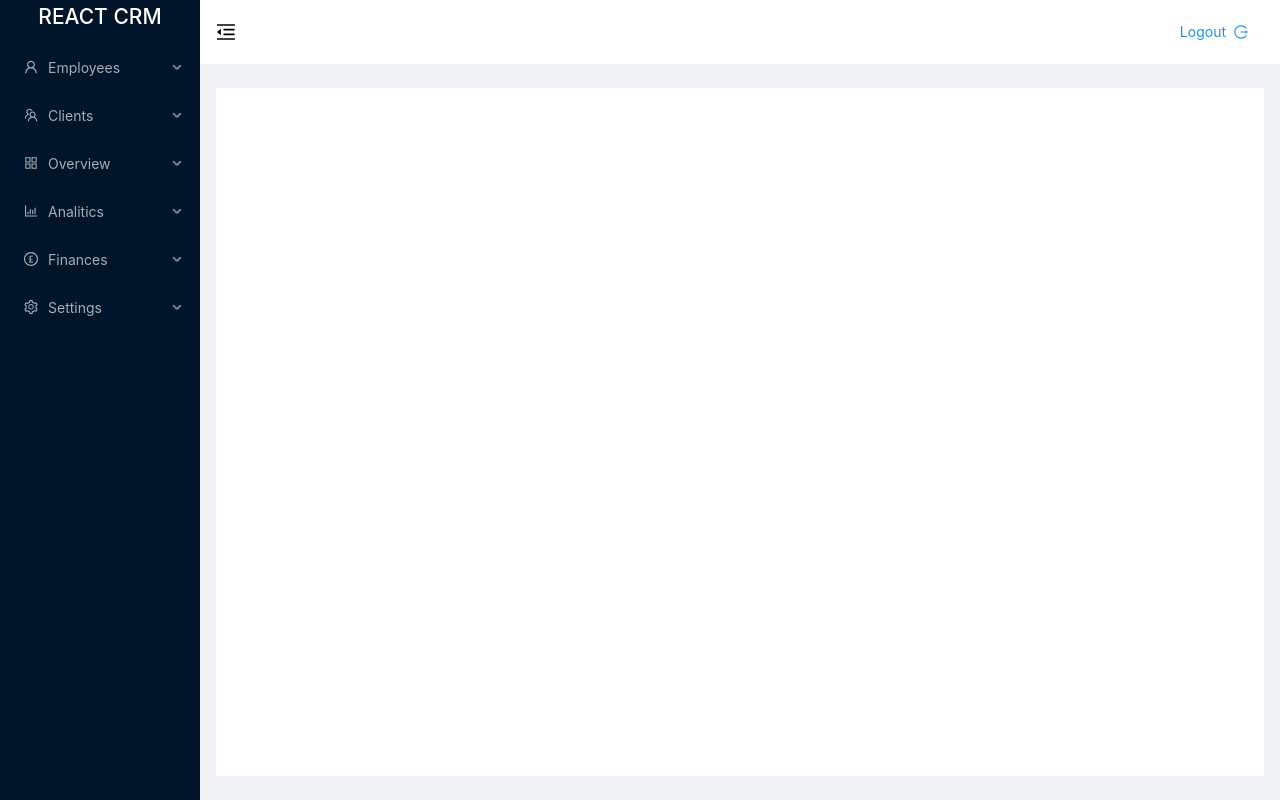
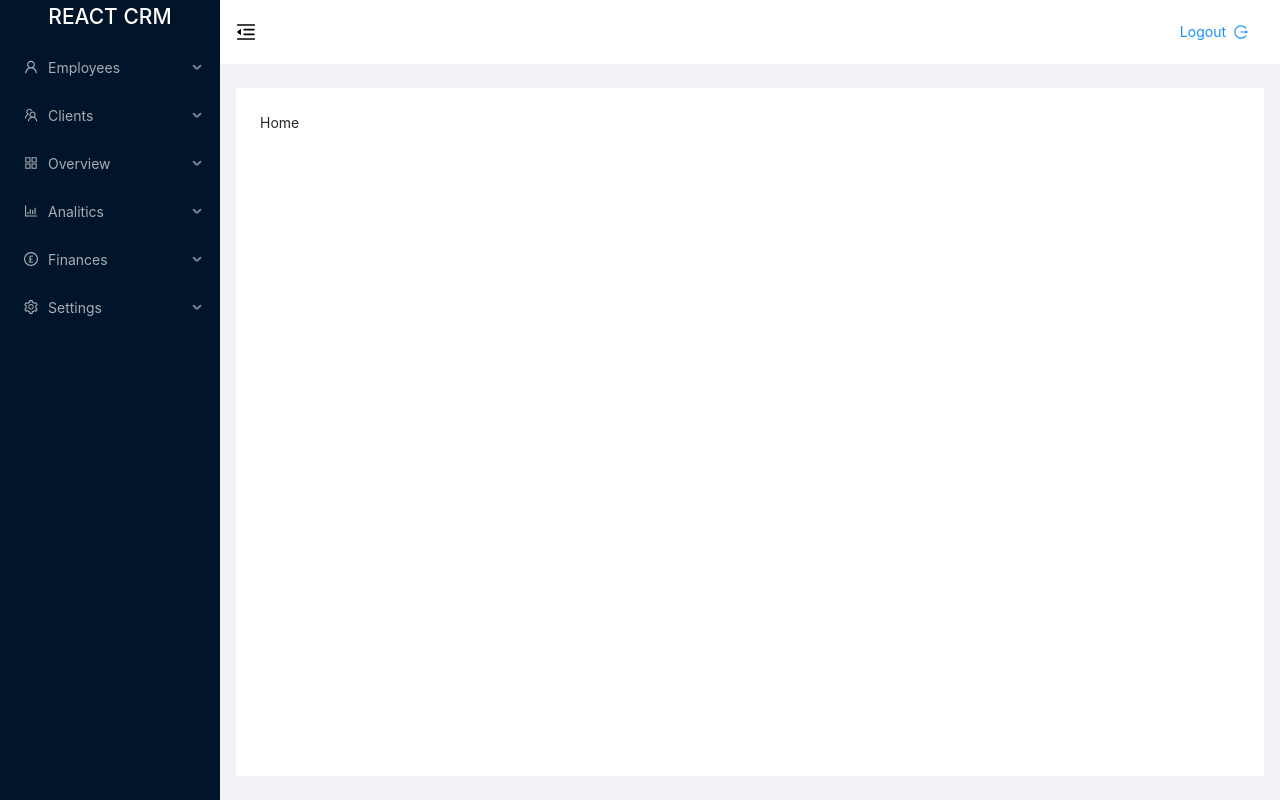
Before and after one commit to undind/crm-react, a React (Create React App) app: page /home in a window 1280 px wide. Built offline with nearby package versions, Linux system fonts and the light colour scheme.

Commit message:
Added new home page

```diff
--- a/src/components/Sidebar/index.tsx
+++ b/src/components/Sidebar/index.tsx
@@ -21,6 +21,7 @@ const Sidebar: FC<SidebarTypes> = ({ collapsed }) => {
     return (
         <Sider
             trigger={null}
+            width='220px'
             collapsible
             collapsed={collapsed}
             style={{
--- /dev/null
+++ b/src/pages/Home/components/HomePage/index.tsx
@@ -0,0 +1,7 @@
+import React from 'react';
+
+const HomePage = () => {
+    return <div>Home</div>;
+};
+
+export default HomePage;
--- a/src/pages/Home/index.tsx
+++ b/src/pages/Home/index.tsx
@@ -3,6 +3,7 @@ import { Route, Switch } from 'react-router-dom';
 import { Layout } from 'antd';
 
 import { Sidebar, Section, HeaderApp, ContentApp } from '../../components';
+import HomePage from './components/HomePage';
 
 const Home: FC = () => {
     const [collapsed, setCollapsed] = useState(false);
@@ -16,7 +17,7 @@ const Home: FC = () => {
                 <HeaderApp toggle={toggle} collapsed={collapsed} />
                 <ContentApp>
                     <Switch>
-                        <Route />
+                        <Route exact path='/home' component={HomePage} />
                     </Switch>
                 </ContentApp>
             </Layout>
```
